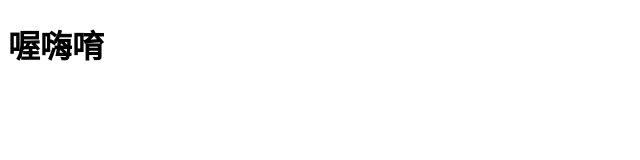
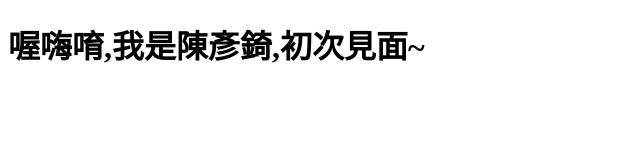
Before and after one commit to sdderh/sdderh, a plain HTML site: page index.html in a window 1280 px wide. Shown: the whole page, without its empty margins (0-640 px from the left). Drawn offline with Linux system fonts and the light colour scheme.

Commit message:
first commit2

```diff
--- a/index.html
+++ b/index.html
@@ -7,6 +7,6 @@
     <title>110111206陳彥錡</title>
 </head>
 <body>
-<h1>喔嗨唷</h1>
+<h1>喔嗨唷,我是陳彥錡,初次見面~</h1>
 </body>
 </html>
```
